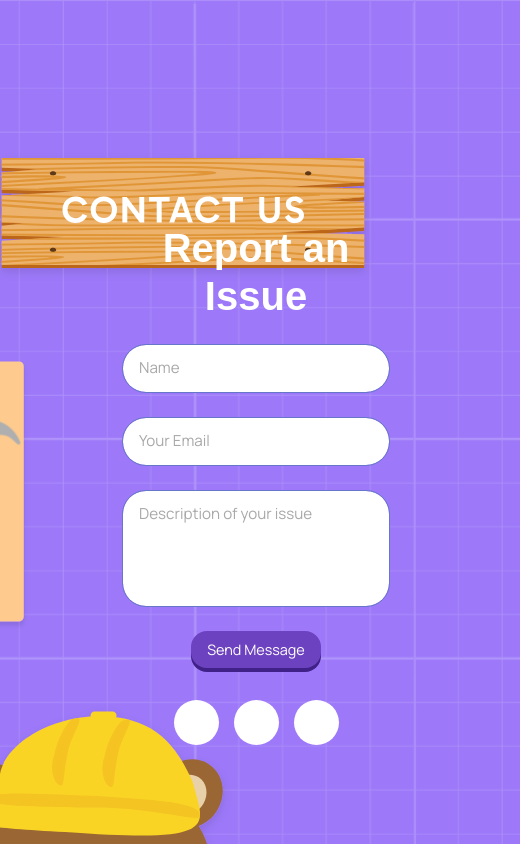
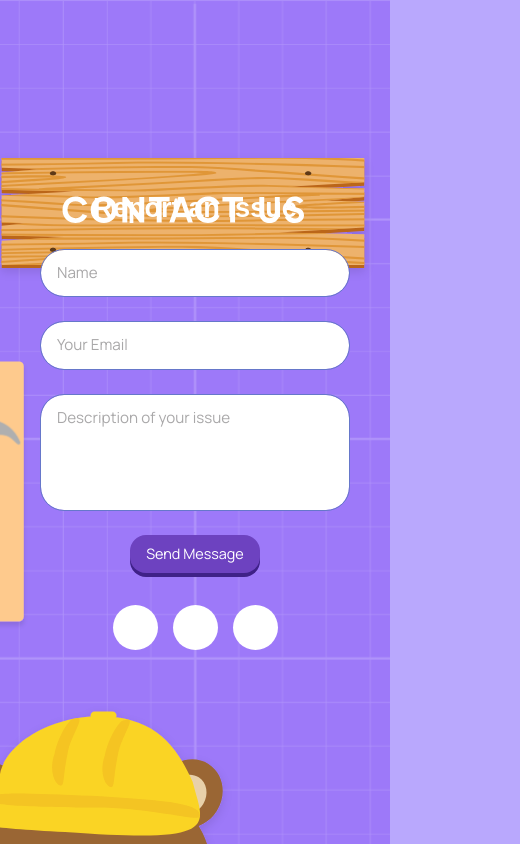
Before and after one commit to swe-ucla/swe-membership-portal, a React (Create React App) app: page /contactus in a window 390 px wide. Shown: the top 844 px of the page, 520 px wide, since content can reach past the window. Built offline with nearby package versions, Linux system fonts and the light colour scheme; no server answers; some icons are missing; a web font is replaced by a local one.

Commit message:
Checked alt text for all images, improved responsiveness of contact us page on mobile

```diff
--- a/src/components/ContactUs/ContactUs.css
+++ b/src/components/ContactUs/ContactUs.css
@@ -191,23 +191,32 @@ body.contact-page {
   opacity: 0.8;
 }
 
-@media (max-width: 1086px) {
+@media (max-width: 768px) {
+  .contact-content {
+    margin-left: 0 !important;
+    margin-right: 0 !important;
+    align-items: center;
+  }
+
   .contact-form {
-    margin-right: 10rem;
+    margin-right: 0 !important;
+    margin-left: 0 !important;
+    width: 100%;
+    max-width: 650px;
   }
+
   .contact-container {
-    padding-top: 12rem;
+    padding: 1.5rem;
+    padding-top: 10rem;
+  }
+
+  .contact-form h1 {
+    text-align: center;
   }
 }
 
-@media (max-width: 820px) {
-  .contact-form {
-    margin-right: 18rem;
+@media (max-width: 480px) {
+  .contact-form h1 {
+    font-size: 1.7rem;
   }
 }
-
-@media (max-width: 690px) {
-  .contact-form {
-    margin-right: 33rem;
-  }
-}
--- a/src/components/Profile/Profile.js
+++ b/src/components/Profile/Profile.js
@@ -100,7 +100,7 @@ function Profile() {
                   {userDetails.profilePicture ? (
                     <img
                       src={userDetails.profilePicture}
-                      alt="Profile"
+                      alt="Profile picture"
                       className="profile-picture"
                     />
                   ) : (
```
